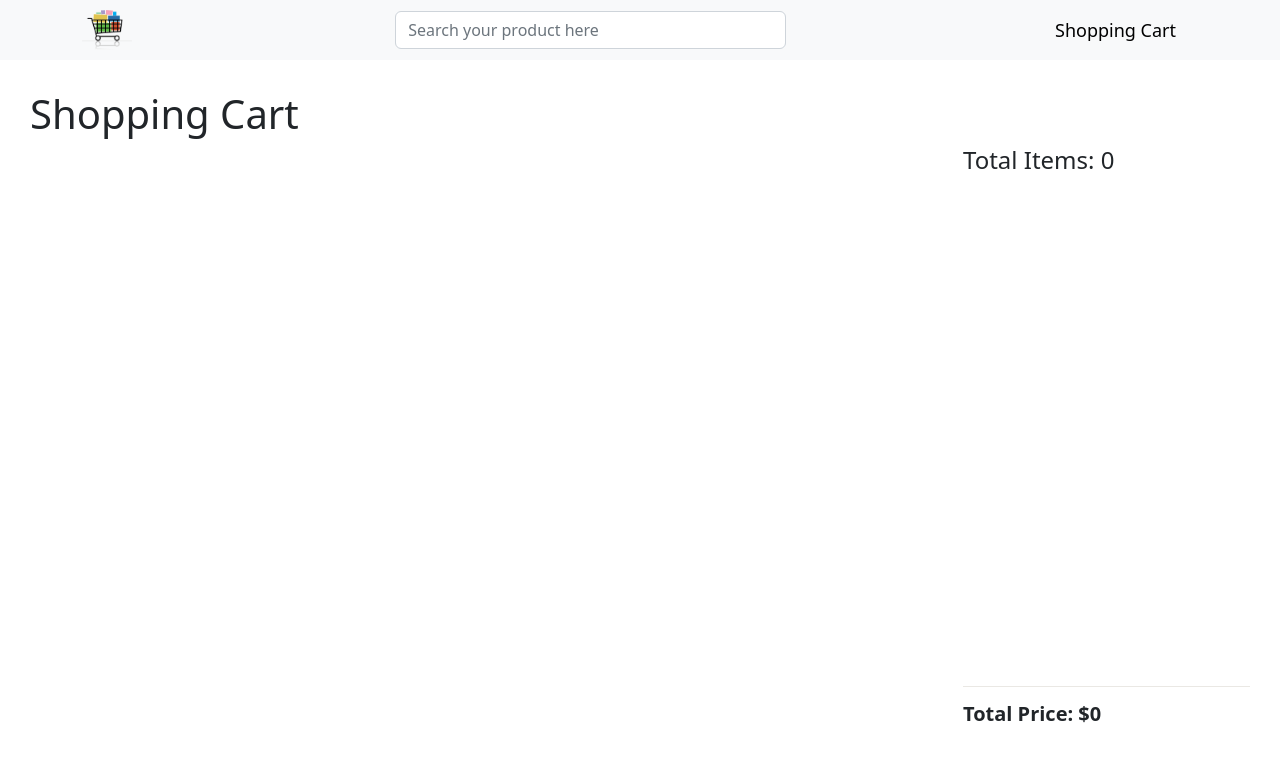
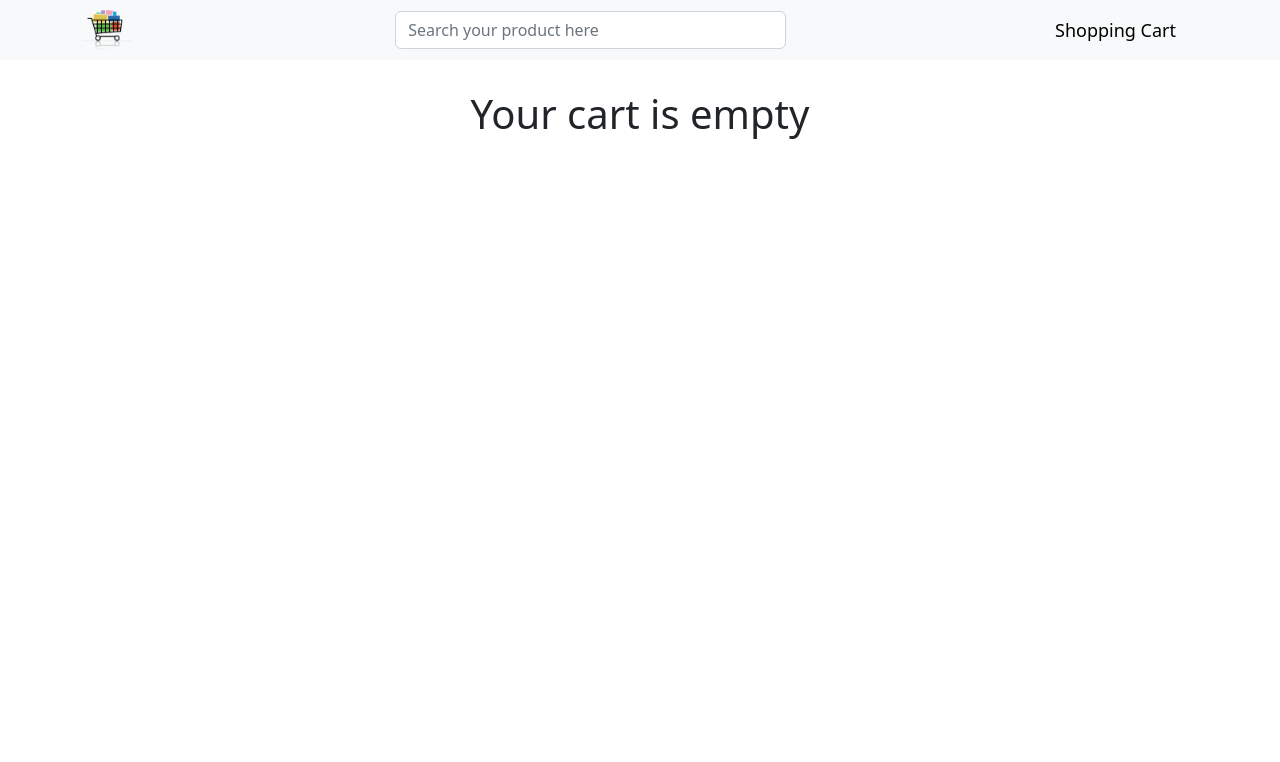
Before and after one commit to taniaLipiena8/shopping-web-with-typescript, a React (Create React App) app: page /cart in a window 1280 px wide. Shown: the top 762 px of the page. Built offline with nearby package versions, Linux system fonts and the light colour scheme.

Commit message:
add empty cart h1

```diff
--- a/src/public-user/cart/listCart/ListCart.css
+++ b/src/public-user/cart/listCart/ListCart.css
@@ -1,3 +1,9 @@
+.page-container h1 {
+  display: flex;
+  justify-content: center;
+  margin-bottom: 10px;
+}
+
 .row-container {
   height: 100%;
   display: flex;
--- a/src/public-user/cart/listCart/ListCart.tsx
+++ b/src/public-user/cart/listCart/ListCart.tsx
@@ -10,7 +10,6 @@ import "./ListCart.css";
 import CartExcerpt from "../cartExcerpt/CartExcerpt";
 
 const ListCart = () => {
-
   const carts = useAppSelector((state) => state.carts.cartItems);
 
   const dispatch = useAppDispatch();
@@ -28,11 +27,14 @@ const ListCart = () => {
   };
 
   return (
+    <>
       <Container
         fluid="true"
         style={{ margin: "30px" }}
         className="page-container"
       >
+        {carts.length > 0 ? (
+          <>
             <h1>Shopping Cart</h1>
             <Row className="justify-content-center row-container">
               <Col lg={9} className="cart-details">
@@ -65,11 +67,19 @@ const ListCart = () => {
 
                 <h5>
                   Total Price: $
-            {carts.reduce((total, cart) => total + cart.price * cart.quantity,0 )}
+                  {carts.reduce(
+                    (total, cart) => total + cart.price * cart.quantity,
+                    0
+                  )}
                 </h5>
               </Col>
             </Row>
+          </>
+        ) : (
+          <h1>Your cart is empty</h1>
+        )}
       </Container>
+    </>
   );
 };
 
```
Lines whose indentation alone changed are shown as unchanged.
